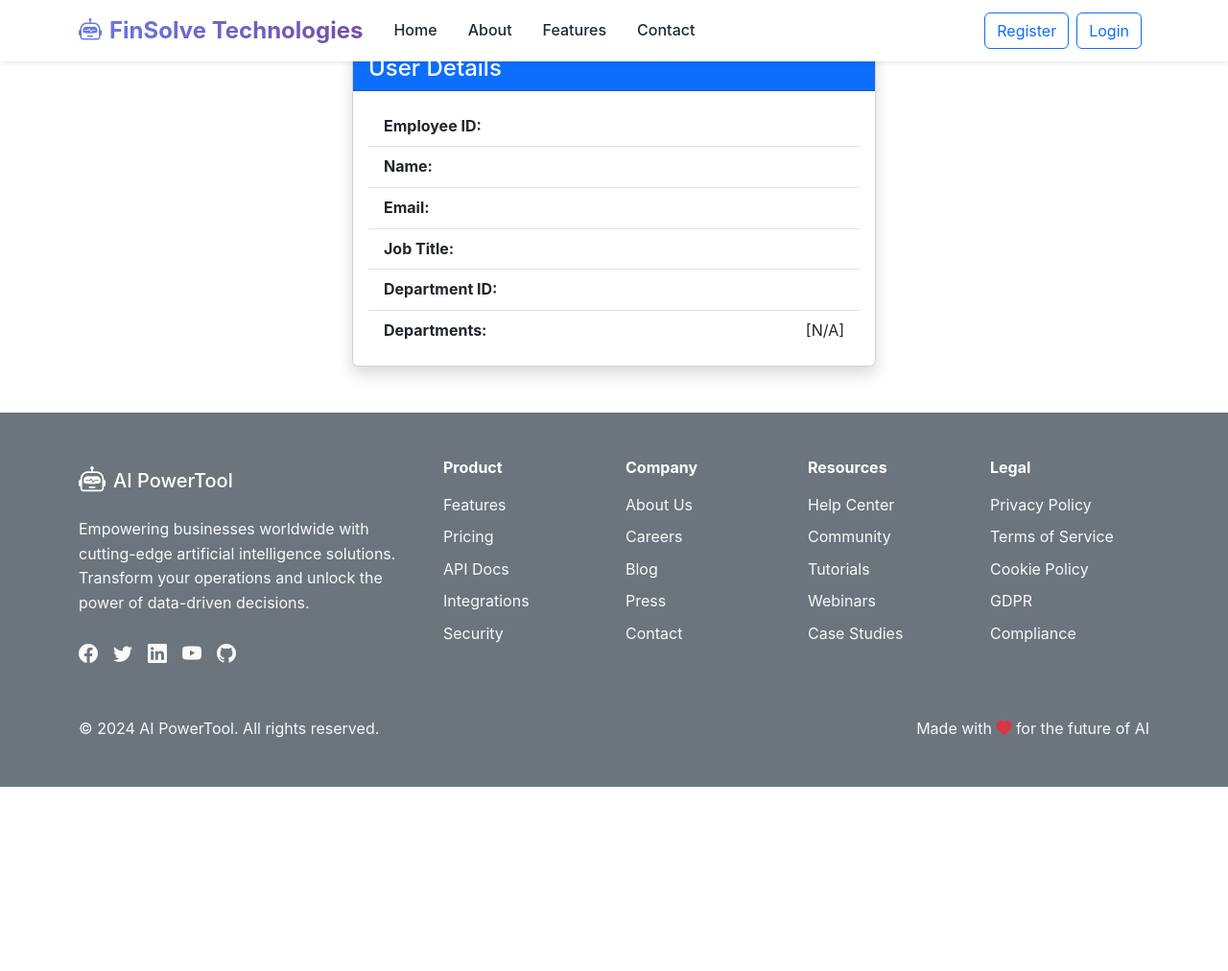
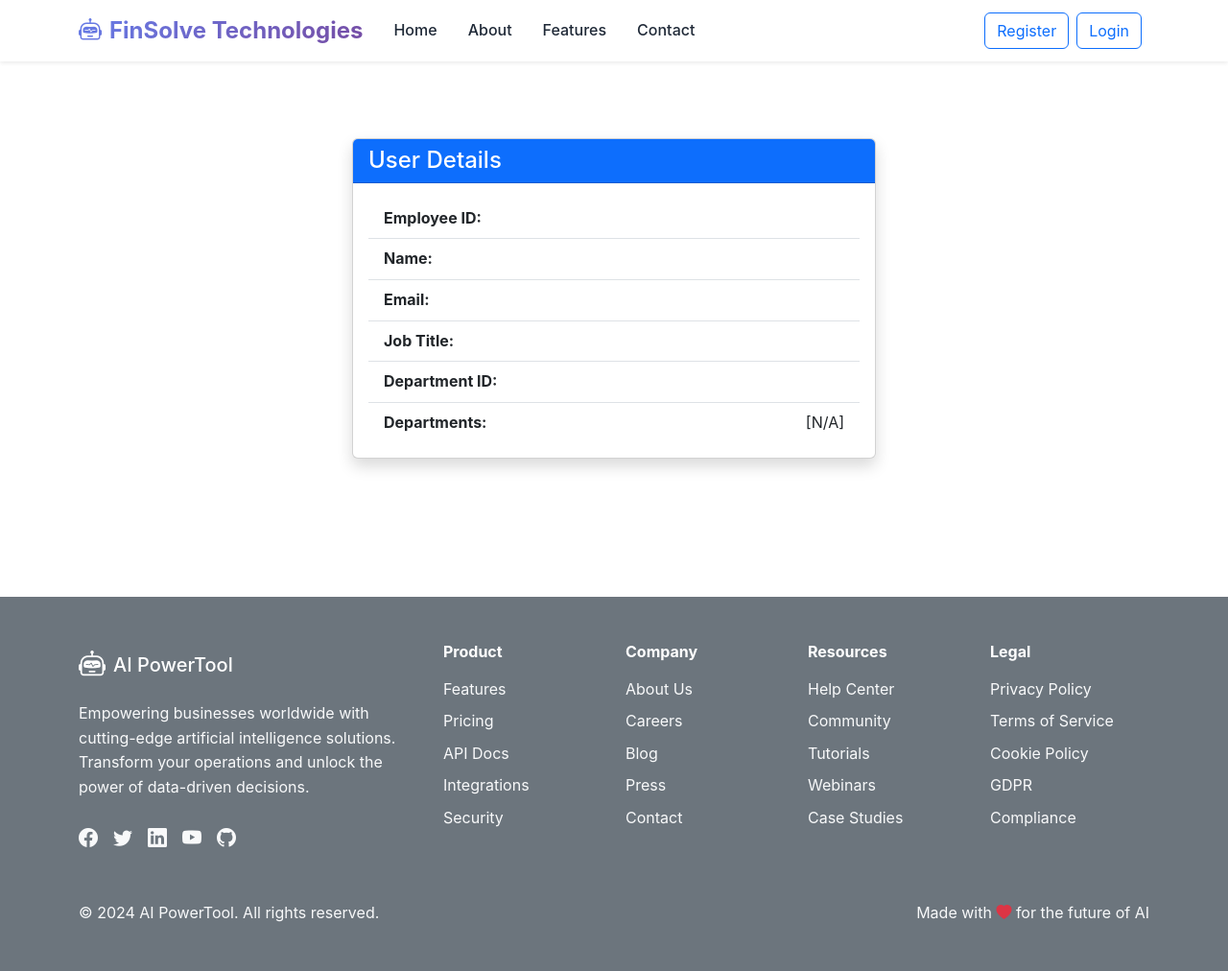
Before and after one commit to Hasireddy/RAG-with-RBAC, a FastAPI app: page /chatbot/ in a window 1280 px wide. Shown: the whole page at 96% size. Before the commit the page ends 820 px from the top, so only its background shows below. Run offline with FastAPI, Linux system fonts and the light colour scheme; parts of the project's set-up code (start-up, migrations or seed data) failed here and were passed over.

Commit message:
margin top for user-details

```diff
--- a/app/api/routes/employee_route.py
+++ b/app/api/routes/employee_route.py
@@ -33,7 +33,9 @@ def add_employee(employee:EmployeeCreate, db: Session = Depends(get_db)):
         raise HTTPException(status_code=404, detail="Company not found")
 
     # Check if department exists
-    departments = db.query(DepartmentDB).filter(DepartmentDB.id.in_(employee.dept_id)).all()
+    departments_details = db.query(DepartmentDB).filter(DepartmentDB.id.in_(employee.dept_id)).all()
+
+    departments = [d.dept_name for d in departments_details]
 
     if len(departments) != len(employee.dept_id):
         raise HTTPException(
--- a/app/rag_utils/latest_queries.txt
+++ b/app/rag_utils/latest_queries.txt
@@ -27,7 +27,7 @@ Queries for Role based access
 
 ************General*******************
 
-1. How many days of sick leave are employees entitled to per year, and when is a medical certificate required?
+1. How many days of sick leave are employees entitled to per year?
    How to apply this leave?
    How is medical documentation verified and what happens if it is not submitted on time?
    How these leaves are tracked and integrated into payroll and attendance systems?
@@ -41,6 +41,7 @@ Queries for Role based access
 
 
 3. How many sick leaves are allowed per year?
+    How to apply this leave?
     What is the process for applying for leave?
     Is a medical certificate required for sick leave?
     Are public holidays fixed or flexible?
--- a/frontend/templates/user_details.html
+++ b/frontend/templates/user_details.html
@@ -1,7 +1,17 @@
 {% extends "base.html" %}
 {% block content %}
 
-<div class="container mt-5 mb-5">
+<style>
+    .mt-9 {
+        margin-top: 9rem;
+    }
+
+    .mb-9 {
+        margin-bottom: 9rem;
+    }
+</style>
+
+<div class="container mt-9 mb-9">
     <div class="row justify-content-center">
         <div class="col-md-8 col-lg-6">
 
```
Also changed, not shown: app/rag/load_documents.py (+8 -9 lines), company_database.db.
